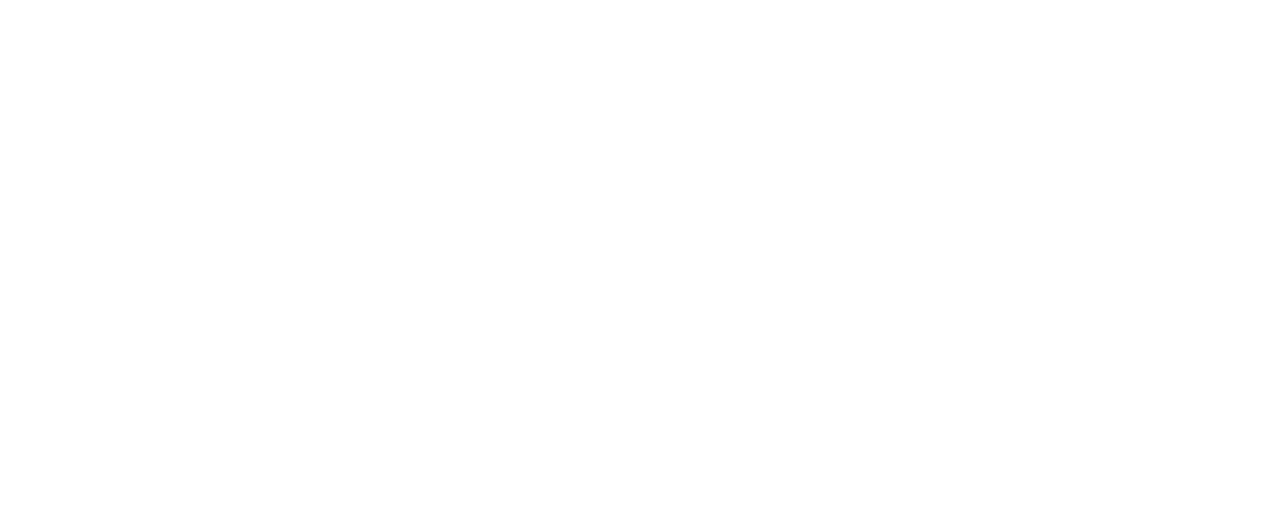
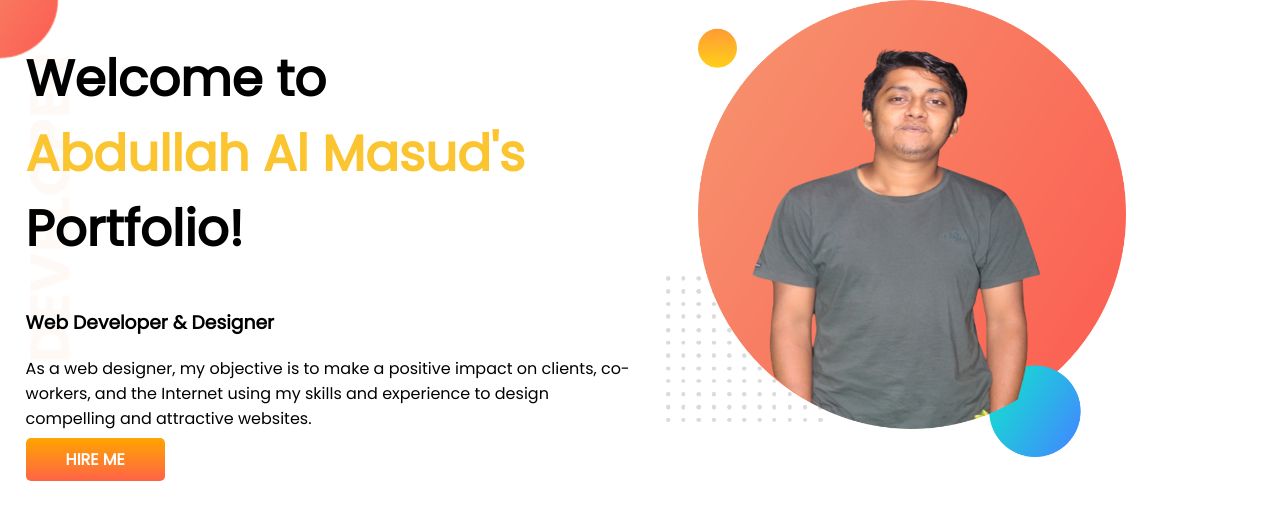
Before and after one commit to masudcodex/developer-portfolio, a plain HTML site: page index.html in a window 1280 px wide. Drawn offline with Linux system fonts and the light colour scheme.

Commit message:
top banner part added

```diff
--- a/index.html
+++ b/index.html
@@ -1,13 +1,35 @@
 <!DOCTYPE html>
 <html lang="en">
+
 <head>
     <meta charset="UTF-8">
     <meta http-equiv="X-UA-Compatible" content="IE=edge">
     <meta name="viewport" content="width=device-width, initial-scale=1.0">
     <title>Abdullah Al Masud</title>
+    <link rel="preconnect" href="https://fonts.googleapis.com">
+    <link rel="preconnect" href="https://fonts.gstatic.com" crossorigin>
+    <link href="https://fonts.googleapis.com/css2?family=Poppins&display=swap" rel="stylesheet">
     <link rel="stylesheet" href="style.css">
 </head>
+
 <body>
+    <section class="top_banner">
+        <div class="half_width">
+            <h1>Welcome to <br><span class="orange-color">Abdullah Al Masud's</span> Portfolio!</h1>
+            <h3>Web Developer & Designer</h3>
+            <p>As a web designer, my objective is to make a positive impact on clients, co-workers, and the Internet
+                using my skills
+                and experience to design compelling and attractive websites.</p>
+            <a class="header_button" href="https://www.linkedin.com/in/masud007/" target="_blank"
+                rel="noopener noreferrer">Hire Me</a>
+        </div>
+        <div class="half_width">
+            <img src="images/masud.png" alt="Abdullah Al Masud">
+        </div>
+    </section>
+
+
 
 </body>
+
 </html>
--- a/style.css
+++ b/style.css
@@ -0,0 +1,42 @@
+body {
+    margin: 0;
+    padding: 0;
+    font-family: 'Poppins', sans-serif;
+
+}
+
+.top_banner {
+    background-image: url(images/top-banner.png);
+    background-repeat: no-repeat;
+}
+
+h1 {
+    font-size: 50px;
+}
+
+.orange-color {
+    color: #fbc531;
+}
+
+section {
+    display: flex;
+}
+
+.half_width {
+    width: 50%;
+    padding-left: 2%;
+}
+
+.half_width img {
+    width: 75%;
+}
+
+.header_button {
+    background-image: linear-gradient(orange, tomato);
+    color: #ffffff;
+    text-decoration: none;
+    text-transform: uppercase;
+    font-weight: 700;
+    padding: 10px 40px;
+    border-radius: 5px;
+}
```
Also changed, not shown: images/dream-bg.png (added), images/exp-bg.png (added), images/jhankar.png (added), images/jhankar2.png (added), images/masud.png (added), images/my-bg.png (added), images/my-bg2.png (added), images/top-banner.png (added), 7 other files.
